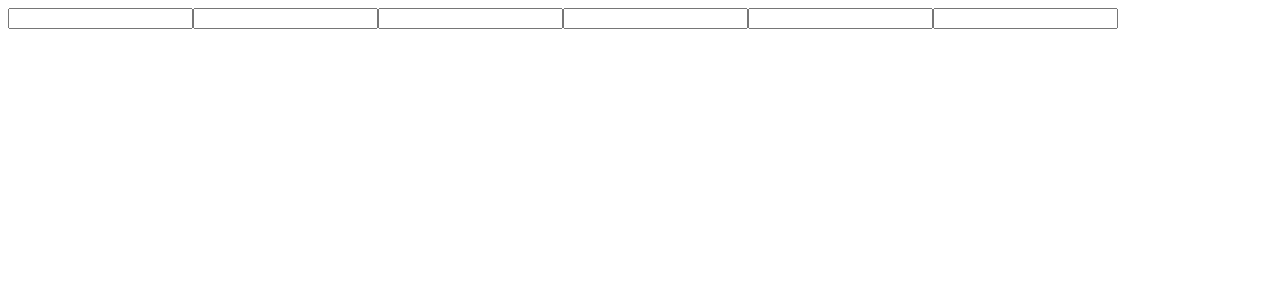
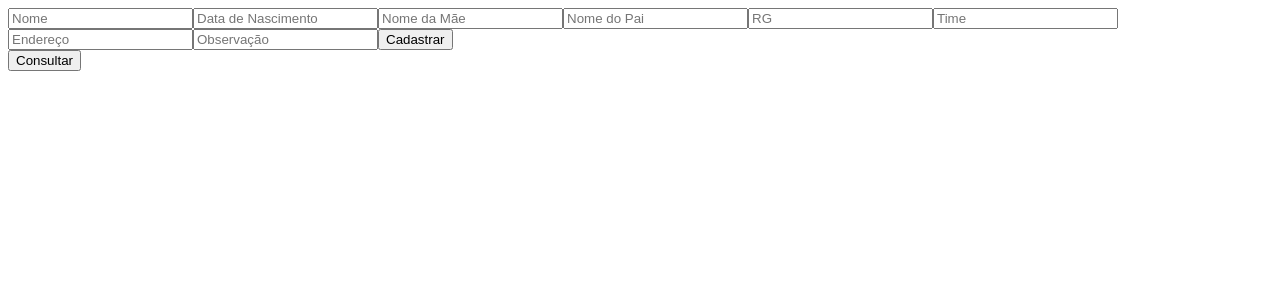
Before and after one commit to marques-neto/Sport_Management, an Angular app: page / in a window 1280 px wide. Shown: the top 300 px of the page. Built offline with nearby package versions, Linux system fonts and the light colour scheme.

Commit message:
Funcionalidade de cadastro de consulta por ID funcionando

```diff
--- /dev/null
+++ b/db.json
@@ -0,0 +1,26 @@
+{
+  "jogadores": [
+    {
+      "id": 1,
+      "nome": "João",
+      "dataNascimento": "default",
+      "nomeDaMae": "default",
+      "nomeDoPai": "default",
+      "rg": "default",
+      "time": "default",
+      "endereco": "default",
+      "observacao": "default"
+    },
+    {
+      "nome": "Arthur Lima Oliveira",
+      "dataNascimento": "34345454",
+      "nomeDaMae": "Arthur",
+      "nomeDoPai": "Oliveira",
+      "rg": "345354",
+      "time": "tthth",
+      "endereco": "Rua Maurílio Silva Santos",
+      "observacao": "",
+      "id": 2
+    }
+  ]
+}
--- a/src/app/app.module.ts
+++ b/src/app/app.module.ts
@@ -6,6 +6,7 @@ import { AppComponent } from './app.component';
 import { CadastroJogadorComponent } from './cadastro-jogador/cadastro-jogador.component';
 import { FormsModule, ReactiveFormsModule } from '@angular/forms';
 import { HttpClientModule } from '@angular/common/http';
+import { Service } from './generic.service';
 
 @NgModule({
   declarations: [
@@ -19,7 +20,7 @@ import { HttpClientModule } from '@angular/common/http';
     ReactiveFormsModule,
     HttpClientModule,
   ],
-  providers: [],
+  providers: [Service],
   bootstrap: [AppComponent]
 })
 export class AppModule { }
--- a/src/app/cadastro-jogador/cadastro-jogador.component.html
+++ b/src/app/cadastro-jogador/cadastro-jogador.component.html
@@ -1,17 +1,27 @@
 <div class="container">
   <div class="jumbotron">
 
+    <div class="form-model">
+
+      <form action="" [formGroup]="jogadorForm">
+
+        <input placeholder="Nome" type="text" formControlName="nome">
+        <input placeholder="Data de Nascimento" type="text" formControlName="dataNascimento">
+        <input placeholder="Nome da Mãe" type="text" formControlName="nomeDaMae">
+        <input placeholder="Nome do Pai" type="text" formControlName="nomeDoPai">
+        <input placeholder="RG" type="text" formControlName="rg">
+        <input placeholder="Time" type="text" formControlName="time">
+        <input placeholder="Endereço" type="text" formControlName="endereco">
+        <input placeholder="Observação" type="text" formControlName="observacao">
+        <button type="button" (click)="cadastraJogador()">Cadastrar</button>
+      </form>
+    </div>
+
     <div>
-
-      <form action="">
-
-        <input type="text">
-        <input type="text">
-        <input type="text">
-        <input type="text">
-        <input type="text">
-        <input type="text">
-      </form>
+      <div>
+        {{jogador | json}}
+      </div>
+      <button (click)="consultaJogador()">Consultar</button>
     </div>
   </div>
 </div>
--- a/src/app/cadastro-jogador/cadastro-jogador.component.ts
+++ b/src/app/cadastro-jogador/cadastro-jogador.component.ts
@@ -1,15 +1,20 @@
+import { JogadorService } from './jogador.service';
 import { Component, OnInit } from '@angular/core';
 import {FormBuilder, FormGroup} from '@angular/forms'
 @Component({
   selector: 'app-cadastro-jogador',
   templateUrl: './cadastro-jogador.component.html',
-  styleUrls: ['./cadastro-jogador.component.css']
+  styleUrls: ['./cadastro-jogador.component.css'],
+  providers: [JogadorService]
 })
 export class CadastroJogadorComponent implements OnInit {
 
   jogadorForm: FormGroup
+  jogador: any
 
-  constructor(private fb: FormBuilder) {
+  constructor(private fb: FormBuilder,
+     private service: JogadorService) {
+
     this.jogadorForm = this.fb.group({
       nome: this.fb.control(''),
       dataNascimento: this.fb.control(''),
@@ -25,4 +30,18 @@ export class CadastroJogadorComponent implements OnInit {
   ngOnInit() {
   }
 
+cadastraJogador(){
+
+  let jogador = this.jogadorForm.getRawValue()
+  this.service.cadastra('jogadores', jogador).subscribe(
+    response => console.log(response)
+    ,error => console.log(error)
+  );
 }
+
+
+consultaJogador(){
+  this.service.getById('jogadores', '1').subscribe(res => this.jogador = res)
+}
+
+}
--- a/src/app/cadastro-jogador/jogador.service.ts
+++ b/src/app/cadastro-jogador/jogador.service.ts
@@ -1,5 +1,6 @@
 import { Service } from '../generic.service'
 import { Injectable } from '@angular/core';
+import { Observable } from 'rxjs';
 
 @Injectable({
   providedIn: 'root'
@@ -9,24 +10,24 @@ export class JogadorService {
   constructor(private service: Service) { }
 
 
-  getAll(endPoint: string){
-    this.service.getAll(endPoint);
+  getAll(endPoint: string): Observable<any>{
+    return this.service.getAll(endPoint);
   }
 
-  getById(endPoint: string, id: string){
-    this.service.getById(endPoint, id);
+  getById(endPoint: string, id: string): Observable<any>{
+    return this.service.getById(endPoint, id);
   }
 
-  post(endPoint: string, jogador: object){
-    this.service.post(endPoint, jogador);
+  cadastra(endPoint: string, jogador: object): Observable<any>{
+    return this.service.post(endPoint, jogador);
   }
 
-  put(endPoint: string, id: string, jogador: object){
-    this.service.put(endPoint,id, jogador);
+  altera(endPoint: string, id: string, jogador: object): Observable<any>{
+    return this.service.put(endPoint,id, jogador);
   }
 
-  delete(endPoint: string, id: string){
-    this.service.delele(endPoint, id);
+  exclui(endPoint: string, id: string): Observable<any>{
+    return this.service.delele(endPoint, id);
   }
 
 }
--- a/src/app/generic.service.ts
+++ b/src/app/generic.service.ts
@@ -1,6 +1,7 @@
 import { Injectable } from '@angular/core';
 import { HttpClient } from '@angular/common/http';
 import { environment } from '../environments/environment';
+import { Observable } from 'rxjs';
 
 
 @Injectable()
@@ -9,23 +10,23 @@ export class Service {
   constructor(private http: HttpClient) { }
 
 
-  getAll(endpoint: string){
+  getAll(endpoint: string): Observable<any>{
     return this.http.get(`${environment.API_URL}/${endpoint}`);
   }
 
-  getById(endpoint: string, id: string){
+  getById(endpoint: string, id: string): Observable<any>{
     return this.http.get(`${environment.API_URL}/${endpoint}/${id}`);
   }
 
-  post(endpoint: string, jogador: object){
+  post(endpoint: string, jogador: object): Observable<any>{
     return this.http.post(`${environment.API_URL}/${endpoint}`, jogador);
   }
 
-  put(endpoint: string, id: string, jogador: object){
+  put(endpoint: string, id: string, jogador: object) : Observable<any>{
     return this.http.post(`${environment.API_URL}/${endpoint}/${id}`, jogador);
   }
 
-  delele(endpoint: string, id: string){
+  delele(endpoint: string, id: string) : Observable<any>{
     return this.http.delete(`${environment.API_URL}/${endpoint}/${id}`);
   }
 
--- a/src/environments/environment.ts
+++ b/src/environments/environment.ts
@@ -3,7 +3,7 @@
 // The list of file replacements can be found in `angular.json`.
 
 export const environment = {
-  API_URL: '',
+  API_URL: 'http://localhost:3000',
   production: false
 };
 
```
